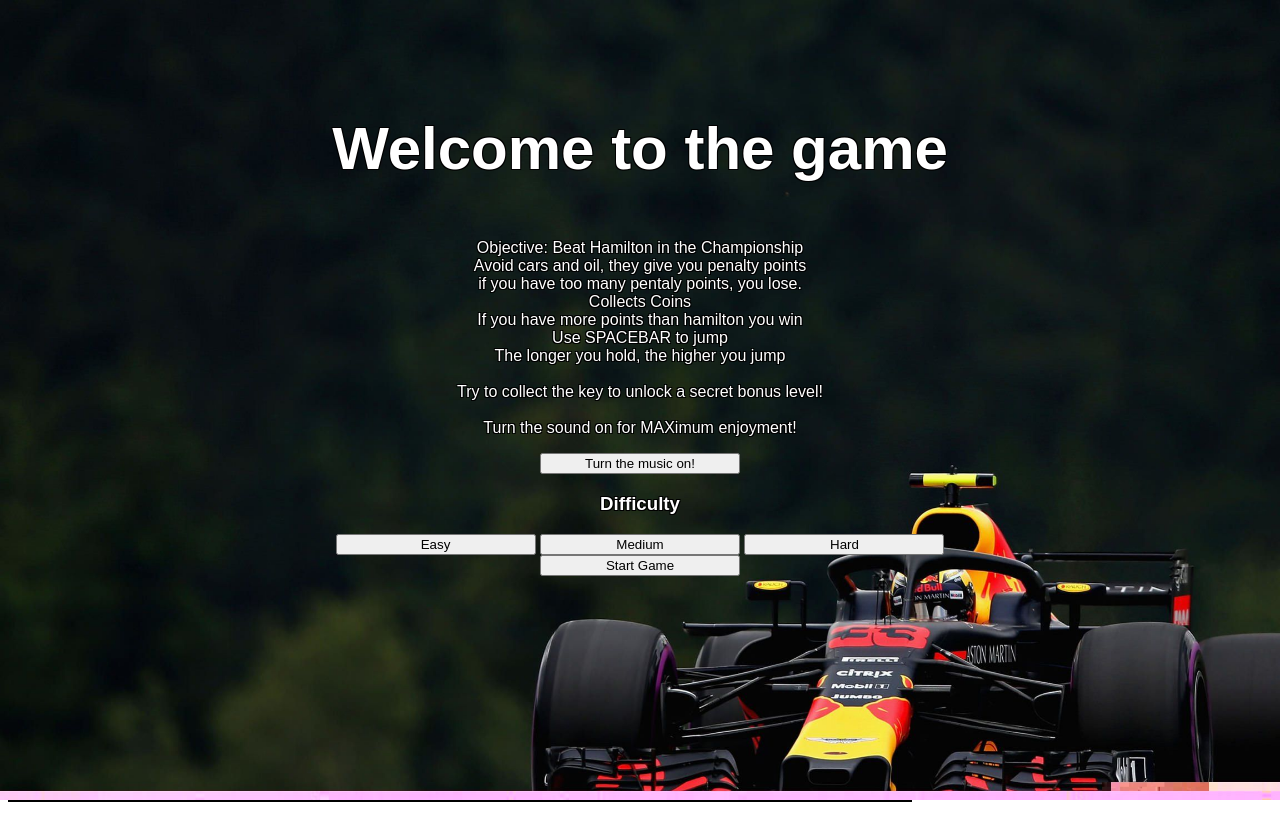
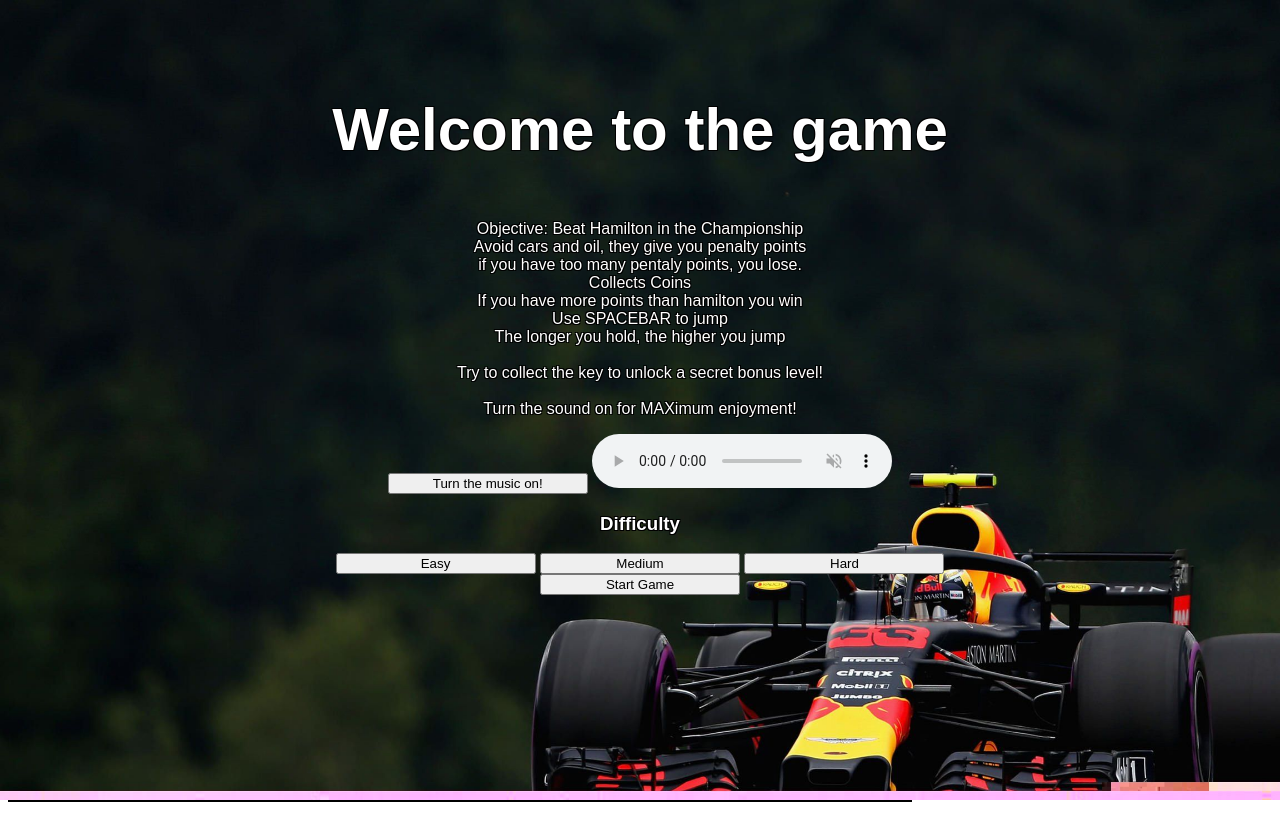
Before and after one commit to degroot12/Super-Max, a plain HTML site: page index.html in a window 1280 px wide. Drawn offline with Linux system fonts and the light colour scheme.

Commit message:
added volume control start screen

```diff
--- a/index.html
+++ b/index.html
@@ -31,7 +31,7 @@
                 </div>
                 <button class="muteBtn">Turn the music on!</button>
                 <!-- <iframe src="silence.mp3" allow="autoplay" id="audio" style="display: none"></iframe> -->
-                <audio autoplay muted >
+                <audio autoplay controls muted >
                     <source src="./sounds/startScreenSong.mp3" type="audio/ogg">
                 </audio>
 
```
